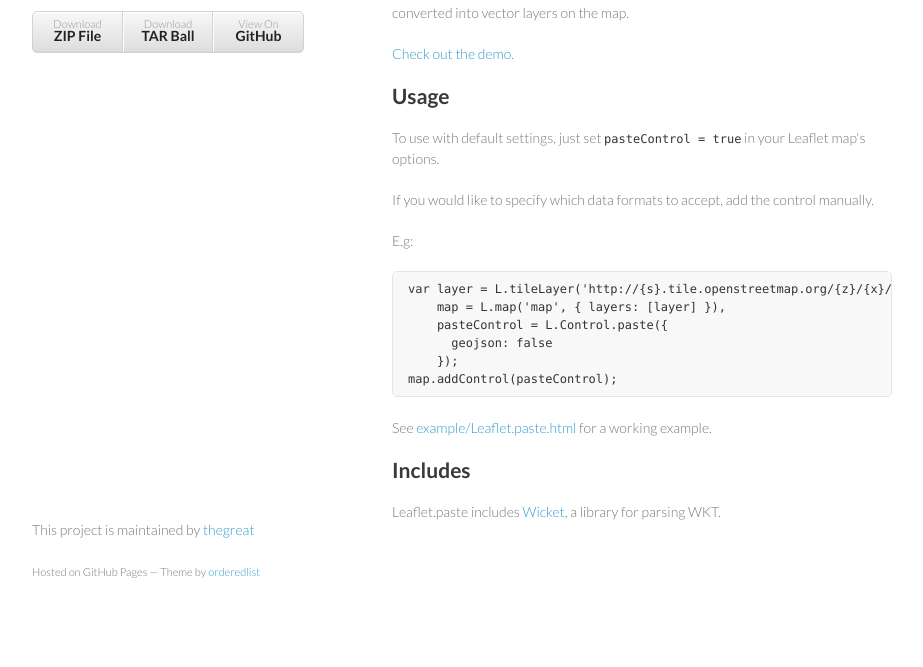
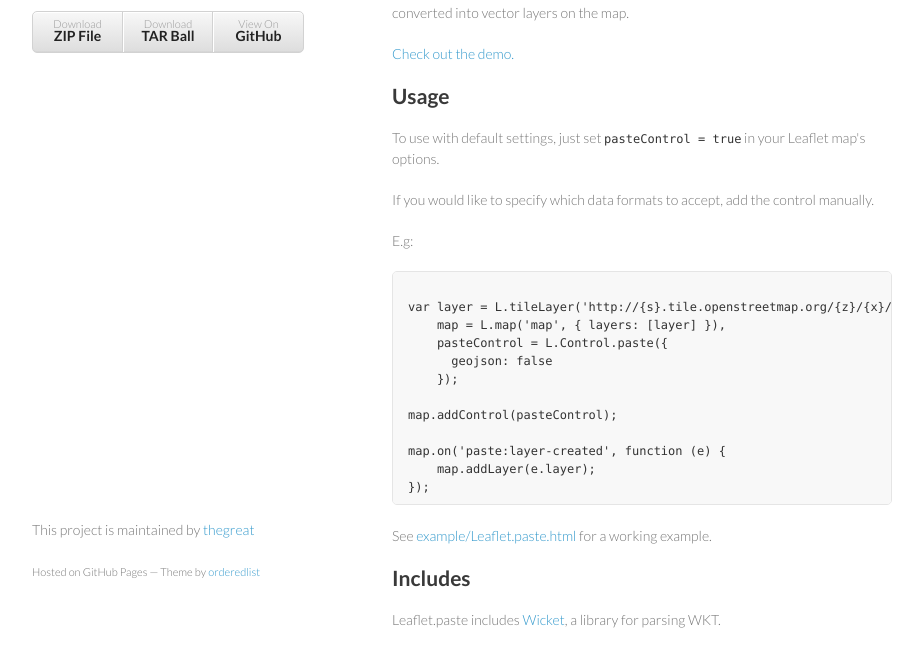
Before and after one commit to tnightingale/Leaflet.paste, a plain HTML site: page index.html in a window 1280 px wide. Shown: the part 149-816 px from the top of the page, without its empty margins (178-1101 px from the left). Drawn offline with Linux system fonts and the light colour scheme.

Commit message:
updating example

```diff
--- a/index.html
+++ b/index.html
@@ -44,12 +44,18 @@
 
 <p>E.g:</p>
 
-<pre><code>var layer = L.tileLayer('http://{s}.tile.openstreetmap.org/{z}/{x}/{y}.png'),
+<pre><code>
+var layer = L.tileLayer('http://{s}.tile.openstreetmap.org/{z}/{x}/{y}.png'),
     map = L.map('map', { layers: [layer] }),
     pasteControl = L.Control.paste({
       geojson: false
     });
+
 map.addControl(pasteControl);
+
+map.on('paste:layer-created', function (e) {
+    map.addLayer(e.layer);
+});
 </code></pre>
 
 <p>See <a href="https://github.com/thegreat/Leaflet.paste/blob/master/example/Leaflet.paste.html">example/Leaflet.paste.html</a> for a working example.</p>
```
